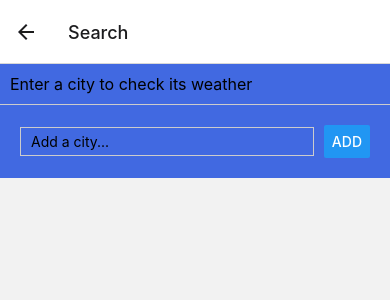
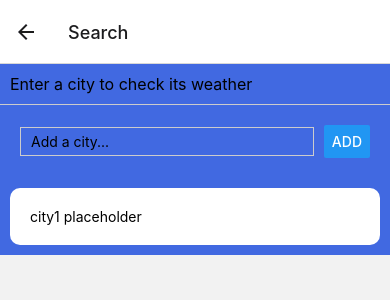
Before and after one commit to Gabrealk/WeepyWeather, a React Native app: screen /Search in a window 390 px wide. Shown: the top 300 px of the page. Built offline with nearby package versions, Linux system fonts and the light colour scheme.

Commit message:
small update

```diff
--- a/src/components/List.jsx
+++ b/src/components/List.jsx
@@ -28,9 +28,11 @@ const styles = StyleSheet.create({
     borderBottomWidth: 1,
     borderColor: '#ccc',
   },
+
   completed: {
     backgroundColor: '#e0e0e0',
   },
+
   taskText: {
     fontSize: 16,
   }
--- a/src/screens/searchpage.jsx
+++ b/src/screens/searchpage.jsx
@@ -23,13 +23,16 @@ function Search({  }) {
 
     return (
         <>
-            <SafeAreaView>
-                <View style={styles.blueBackGround}>
-                    <List tasks={tasks}/>
-                    <Input addTask={addTask}/>
-                    <View style={{ flex: 1, justifyContent: 'flex-end', marginBottom: 20 }}>
+            <SafeAreaView style={styles.blueBackGround}>
+                    <View>
+                        <List tasks={tasks}/>
+                        <Input addTask={addTask}/>
+                        <View style={{ flex: 1, justifyContent: 'flex-end', marginBottom: 20 }}/>
                     </View>
-                </View>
+
+                    <View style={styles.Weekbox}>
+                        <Text>city1 placeholder</Text>
+                    </View>
 
             </SafeAreaView>
         </>
@@ -53,6 +56,7 @@ const styles = StyleSheet.create({
 
       blueBackGround: {
         backgroundColor: 'royalblue',
+        padding:50,
       },
 
     text: {
```
Lines whose indentation alone changed are shown as unchanged.
